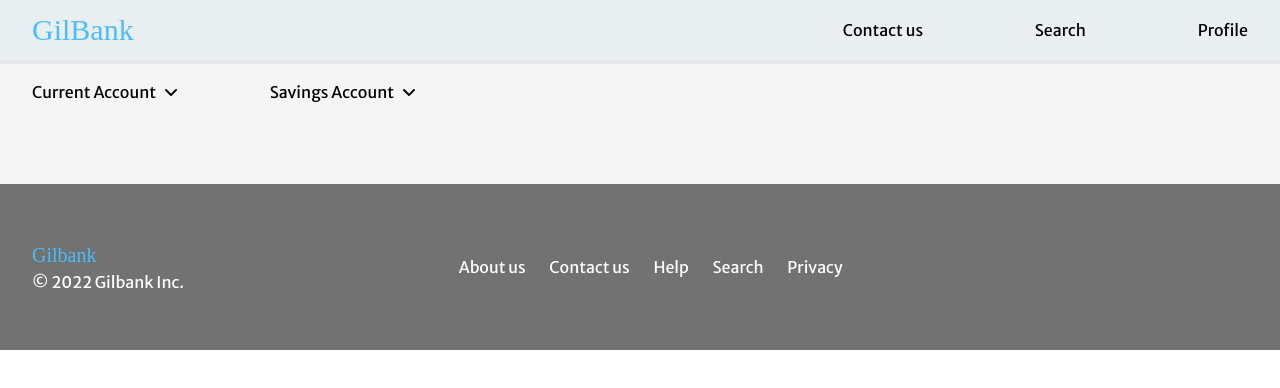
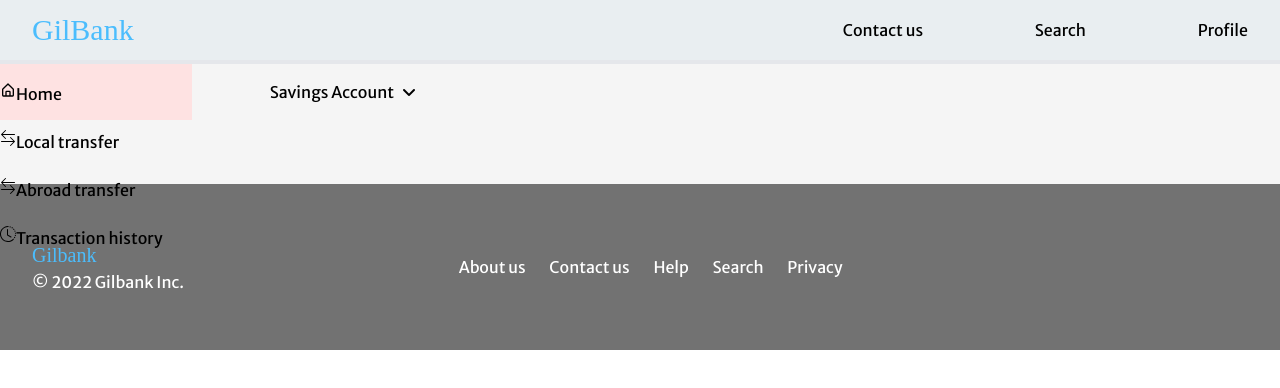
Before and after one commit to tejufalade/gilbankapp, a React (Create React App) app: page /transfer in a window 1280 px wide. Shown: the top 388 px of the page. Built offline with nearby package versions, Linux system fonts and the light colour scheme; a web font is replaced by a local one.

Commit message:
side bar

```diff
--- a/src/Components/TransferBetween.jsx
+++ b/src/Components/TransferBetween.jsx
@@ -32,7 +32,7 @@ const TransferBetween = () => {
     <DashboardLayout>
       <MiniIcons/>
         <div className='flex w-full items-center justify-between relative bg-green-100'>
-            {/* <div className='sidebar w-48 h-[70px] bg-red-100 absolute bottom-0 left-0'>
+            <div className='sidebar w-48 h-[70px] bg-red-100 absolute bottom-0 left-0'>
             <nav className='h-full mt-8'>
               <ul className=''>
                 {links.map((link)=>(
@@ -47,7 +47,7 @@ const TransferBetween = () => {
 
                 </ul>
             </nav>
-            </div> */}
+            </div>
             {/* <div>
                 randy
             </div> */}
```
